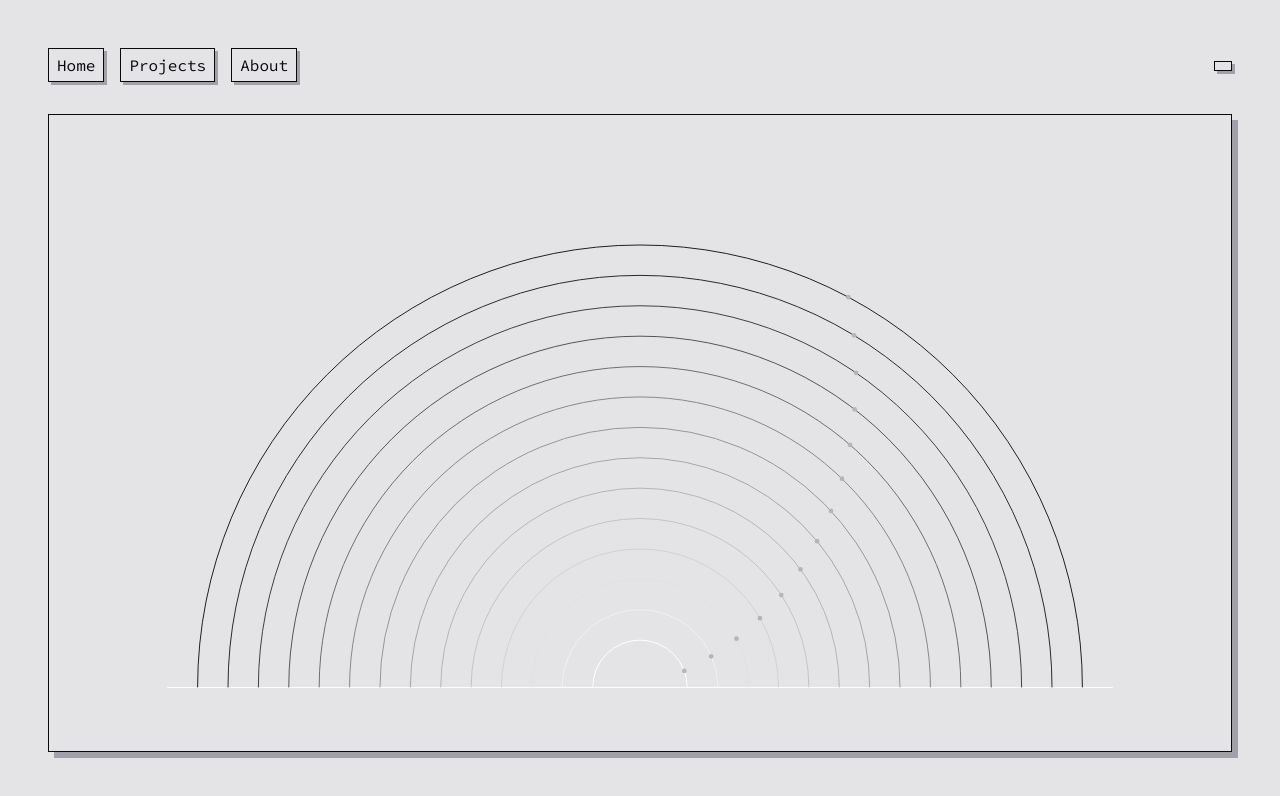
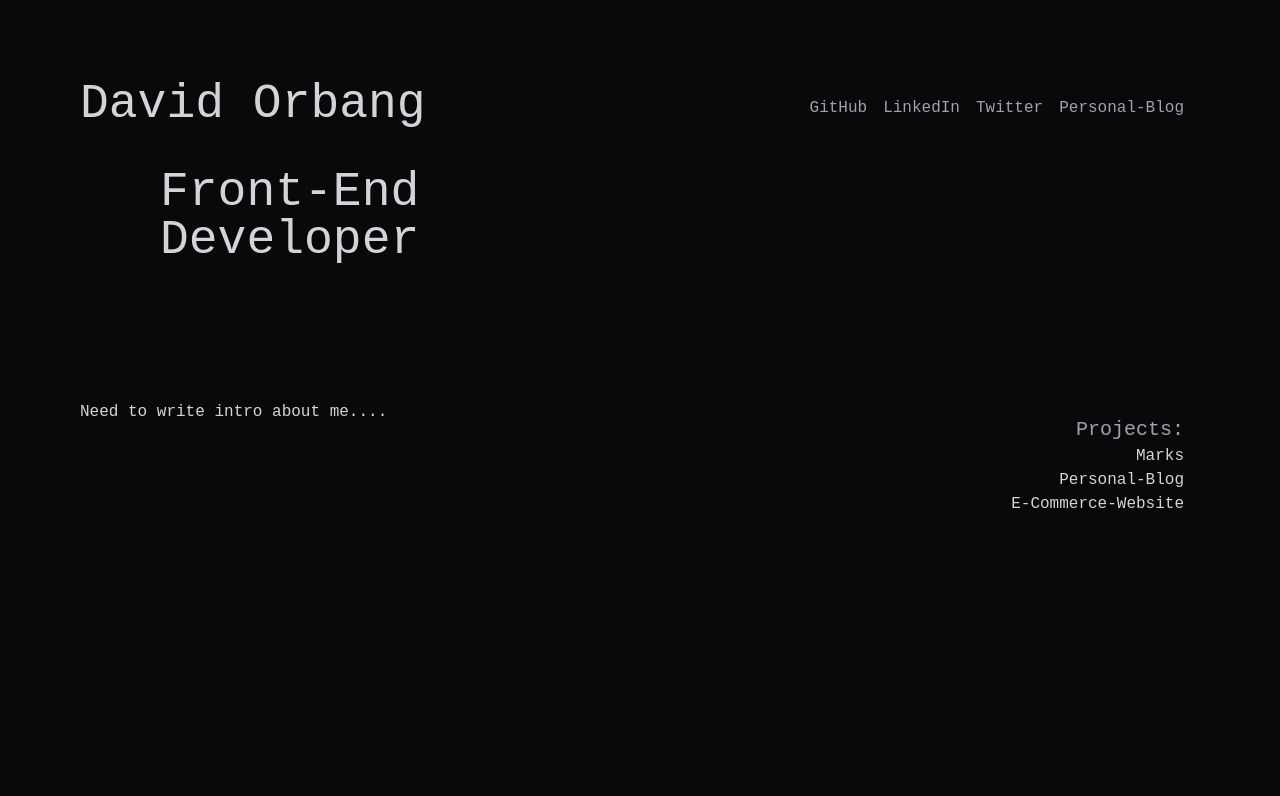
Before and after one commit to DxVxDOD/Portfolio_Website, a React (Vite) app: page / in a window 1280 px wide. Shown: the top 796 px of the page. Built offline with nearby package versions, Linux system fonts and the light colour scheme.

Commit message:
deleted old design, base new design

```diff
--- a/index.html
+++ b/index.html
@@ -7,7 +7,7 @@
 <link rel="preconnect" href="https://fonts.gstatic.com" crossorigin>
 <link href="https://fonts.googleapis.com/css2?family=Source+Code+Pro:wght@200;300;400;500&display=swap" rel="stylesheet">
     <meta name="viewport" content="width=device-width, initial-scale=1.0" />
-    <title>Vite + React + TS</title>
+    <title>David Orbang</title>
   </head>
   <body>
     <div id="root"></div>
--- a/src/App.tsx
+++ b/src/App.tsx
@@ -1,31 +1,28 @@
-import React,{ useState } from 'react'
-import Layout from './components/Layout'
-import ThemeButton from './components/ThemeButton'
-import './styles/themeButton.css'
-import NavSection from './components/NavSection'
-import { Route, Routes } from 'react-router-dom'
-import Home from './components/Home'
-import Projects from './components/Projects'
-import About from './components/About'
-
 function App() {
-  const [count, setCount] = useState(0)
-
   return (
-    <div
-    className='box-border flex flex-col h-screen gap-4 p-12 m-0 overflow-hidden bg-zinc-200 text-zinc-950 dark:text-zinc-200 dark:bg-zinc-950'
-    >
-      <div className='flex justify-center gap-4 lg:justify-between' >
-        <NavSection/>
-        <ThemeButton/>
-      </div>
-      <Routes>
-          <Route path='/' element={<Home/>} />
-          <Route path='/projects' element={<Projects/>} />
-          <Route path='/about' element={<About/>} />
-      </Routes>
-      <Layout/>
-    </div>
+      <main className={'bg-zinc-950 w-screen h-screen overflow-hidden box-border grid grid-cols-2 grid-rows-2 m-0 p-20 text-zinc-300'}>
+          <h1 className={'flex flex-col text-5xl'} >
+              <p className={'w-fit'} >David Orbang</p>
+              <p className={'p-10 pl-20 w-fit'}>Front-End Developer</p>
+          </h1>
+          <nav className={'flex gap-4 justify-end p-4 text-zinc-400'} >
+              <a href={'https://github.com/DxVxDOD'} >GitHub</a>
+              <a href={'https://www.linkedin.com/in/david-orbang/'} >LinkedIn</a>
+              <a href={'https://twitter.com/OrbanDavid24'} >Twitter</a>
+              <a href={'https://my-blog-jtqt0npju-dxvxdod.vercel.app/'} >Personal-Blog</a>
+          </nav>
+          <aside>
+              Need to write intro about me....
+          </aside>
+          <section className={'p-4'} >
+              <nav className={'flex flex-col items-end'} >
+                  <h2 className={'text-xl text-zinc-400'}>Projects:</h2>
+                  <p>Marks</p>
+                  <p>Personal-Blog</p>
+                  <p>E-Commerce-Website</p>
+              </nav>
+          </section>
+      </main>
   )
 }
 
--- a/src/components/About.tsx
+++ /dev/null
@@ -1,9 +0,0 @@
-import React from 'react'
-
-const About = () => {
-  return (
-    <div></div>
-  )
-}
-
-export default About
--- a/src/components/Home.tsx
+++ /dev/null
@@ -1,9 +0,0 @@
-import React from 'react'
-
-const Home = () => {
-  return (
-    <div></div>
-  )
-}
-
-export default Home
--- a/src/components/Layout.tsx
+++ /dev/null
@@ -1,111 +0,0 @@
-import React, { useEffect, useRef } from 'react'
-
-const Layout = () => {
-
-  const startTime = new Date().getTime();
-  const canvasRef = useRef<HTMLCanvasElement>(null);
-
-  const arcs = [
-    '##FDFDFD',
-    '#F0F0F0',
-    '#E2E1E1',
-    '#D3D2D2',
-    '#C4C3C3',
-    '#B6B4B4',
-    '#A7A4A4',
-    '#989595',
-    '#898686',
-    '#706D6D',
-    '#565353',
-    '#413E3E',
-    '#2B2A2A',
-    '#201F1F'
-  ]
-
-  const draw = () => {
-
-    const currentTime = new Date().getTime();
-    const elapsedTime = ( currentTime - startTime) / 1000
-
-    if(canvasRef.current) {
-      const canvas = canvasRef.current;
-      const pen = canvas.getContext('2d');
-
-      canvas.width = canvas.clientWidth;
-      canvas.height = canvas.clientHeight;
-
-      const start = {
-        x: canvas.width * 0.1,
-        y: canvas.height * 0.9
-      }
-
-      const end = {
-        x: canvas.width * 0.9,
-        y: canvas.height * 0.9
-      }
-
-      const center = {
-        x: canvas.width * 0.5,
-        y: canvas.height * 0.9
-      }
-
-      const length = end.x - start.x;
-      const initialArcRadius = length * 0.05;
-      const spacing = (length / 2 - initialArcRadius) / arcs.length;
-
-      if(pen){
-        pen.strokeStyle = 'white';
-        pen.lineWidth = 1
-
-        // bottom line
-        pen.beginPath();
-        pen.moveTo(start.x, start.y);
-        pen.lineTo(end.x, end.y);
-        pen.stroke();
-
-        arcs.forEach((arc, index) => {
-          const arcRadius = initialArcRadius + (index * spacing);
-          const oneCompleteLoop = 2 * Math.PI;
-          const numberOfLoops = 50 - index;
-          const velocity = (oneCompleteLoop * numberOfLoops) / 900
-          const maxAngle = 2 * Math.PI;
-          const distance = Math.PI + (elapsedTime * velocity);
-          const modDistance = distance % maxAngle;
-          const adjsutedDistance = modDistance >= Math.PI ? modDistance : maxAngle - modDistance;
-          const x = center.x + arcRadius * Math.cos(adjsutedDistance);
-          const y = center.y + arcRadius * Math.sin(adjsutedDistance);
-            // Drawing arcs
-            pen.beginPath();
-            pen.strokeStyle = arc
-            pen.arc(center.x, center.y, arcRadius, Math.PI, Math.PI * 2)
-            pen.stroke();
-
-            // Balls
-            pen.fillStyle = '#B6B4B4'
-            pen.beginPath();
-            pen.arc(x, y, length * 0.0025, 0, Math.PI * 2)
-            pen.fill();
-
-        });
-
-        requestAnimationFrame(draw)
-      }
-    }
-  }
-
-  useEffect(() => {
-
-    draw();
-
-  }, [canvasRef])
-
-  return (
-    <canvas
-    ref={canvasRef}
-    className='flex shadow-layoutBoxShadow w-full h-full border-[1.25px] border-zinc-950 lg:border-[1.35px] dark:border-zinc-200'
-    >
-    </canvas>
-  )
-}
-
-export default Layout
--- a/src/components/NavSection.tsx
+++ /dev/null
@@ -1,14 +0,0 @@
-import React from 'react'
-import { NavLink } from 'react-router-dom'
-
-const NavSection = () => {
-  return (
-      <nav className='flex gap-4' >
-        <NavLink className='py-1 px-2 border-zinc-950 shadow-cardBoxShadow border-[1.25px] lg:border-[1.35px] dark:border-zinc-200 shine' to={'/'}>Home</NavLink>
-        <NavLink className='py-1 px-2 border-zinc-950 shadow-cardBoxShadow border-[1.25px] lg:border-[1.35px] dark:border-zinc-200 shine' to={'/projects'}>Projects</NavLink>
-        <NavLink className='py-1 px-2 border-zinc-950 shadow-cardBoxShadow border-[1.25px] lg:border-[1.35px] dark:border-zinc-200 shine' to={'/about'}>About</NavLink>
-      </nav>
-  )
-}
-
-export default NavSection
--- a/src/components/Projects.tsx
+++ /dev/null
@@ -1,9 +0,0 @@
-import React from 'react'
-
-const Projects = () => {
-  return (
-    <div></div>
-  )
-}
-
-export default Projects
--- a/src/components/ThemeButton.tsx
+++ /dev/null
@@ -1,46 +0,0 @@
-import React, { useEffect, useState } from 'react'
-
-const ThemeButton = () => {
-
-  const userTheme = localStorage.getItem('theme');
-  const systemTheme = window.matchMedia('(prefers-color-scheme: dark)').matches;
-
-  const [theme, setTheme] = useState(userTheme);
-
-  const themeSwitch = () => {
-
-    if (document.documentElement.classList.contains('dark')) {
-      document.documentElement.classList.remove('dark');
-      document.documentElement.classList.add('ligth');
-      localStorage.setItem('theme', 'ligth');
-      setTheme('ligth');
-      return;
-    }
-
-    document.documentElement.classList.add('dark');
-    document.documentElement.classList.remove('ligth');
-    localStorage.setItem('theme', 'dark');
-    setTheme('dark');
-  };
-
-  useEffect(() => {
-    if (userTheme === 'dark' || (!userTheme && systemTheme)) {
-      document.documentElement.classList.add('dark');
-      return;
-    }
-    document.documentElement.classList.add('ligth');
-
-  }, [userTheme, systemTheme])
-
-  return (
-    <div className='w-min' >
-    <button
-    onClick={themeSwitch}
-    className='py-1 px-2 border-zinc-950 shadow-cardBoxShadow border-[1.25px] lg:border-[1.35px] dark:border-zinc-200 shine' >
-        {theme}
-    </button>
-    </div>
-  )
-}
-
-export default ThemeButton
--- a/src/index.css
+++ b/src/index.css
@@ -3,7 +3,7 @@
 @tailwind utilities;
 
 :root {
-  font-family: 'Source Code Pro', monospace;
+  font-family: 'JetBrains Mono', monospace;
 
   font-synthesis: none;
   text-rendering: optimizeLegibility;
--- a/src/main.tsx
+++ b/src/main.tsx
@@ -1,13 +1,10 @@
 import React from 'react'
 import ReactDOM from 'react-dom/client'
-import { BrowserRouter } from 'react-router-dom'
 import App from './App.tsx'
 import './index.css'
 
 ReactDOM.createRoot(document.getElementById('root') as HTMLElement).render(
   <React.StrictMode>
-    <BrowserRouter>
       <App />
-    </BrowserRouter>
   </React.StrictMode>,
 )
--- a/src/styles/themeButton.css
+++ /dev/null
@@ -1,34 +0,0 @@
-.shine {
-    position: relative;
-    overflow: hidden;
-    text-decoration: none;
-}
-
-.shine::after{
-    content: '';
-    position: absolute;
-    top: -250%;
-    left: -310%;
-    width: 450%;
-    height: 400%;
-    opacity: 0;
-    transform: rotate(30deg);
-
-    background: rgba(255, 255, 255, 0.13);
-    background: linear-gradient(
-      to right,
-      rgba(255, 255, 255, 0.13) 0%,
-      rgba(255, 255, 255, 0.13) 25%,
-      rgba(255, 255, 255, 0.5) 55%,
-      rgba(255, 255, 255, 0.0) 100%
-    );
-}
-
-.shine:hover::after{
-    opacity: 1;
-    top: -30%;
-    left: -30%;
-    transition-property: left, top, opacity;
-    transition-duration: 1s, 1s, 0.2s;
-    transition-timing-function:ease-out
-}
```
Also changed, not shown: package.json (+1 -6 lines), 1 other file (tests, documents, lock files or other folders).
